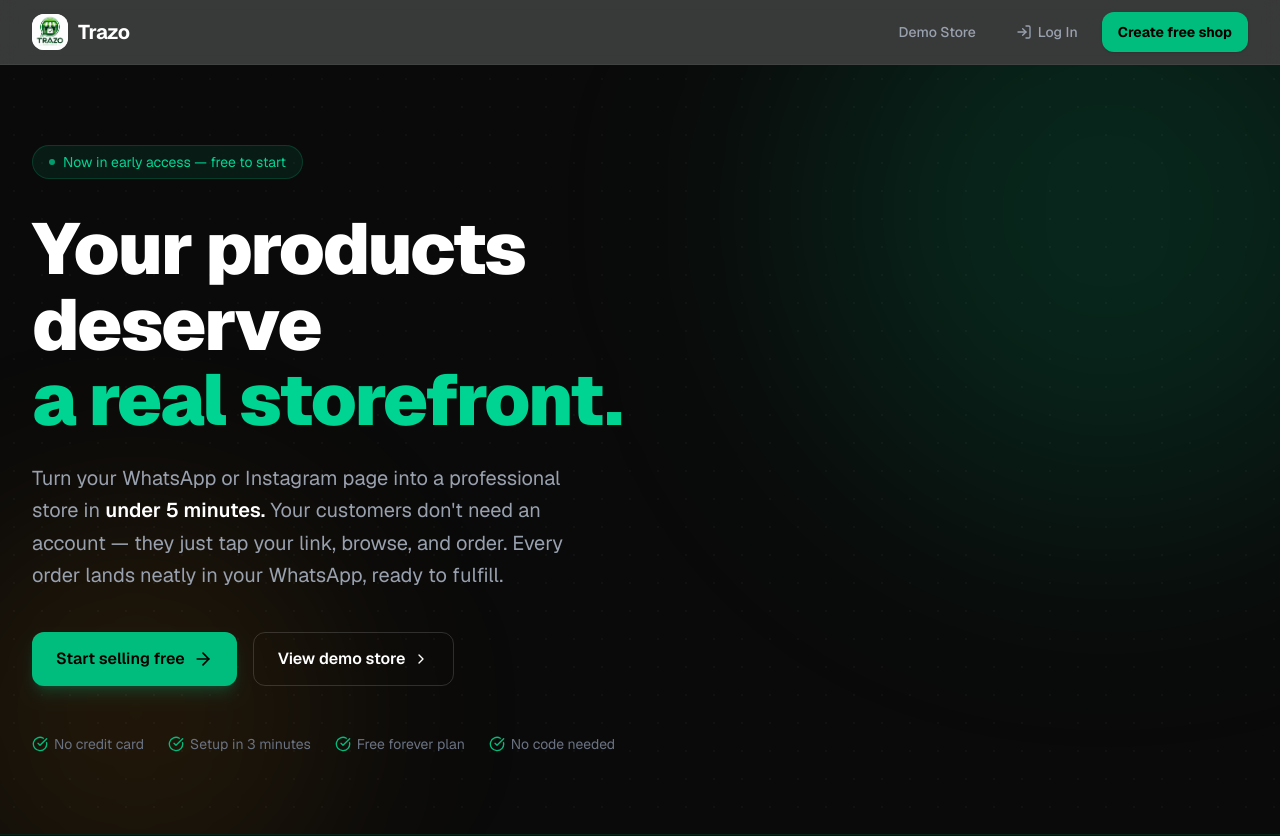
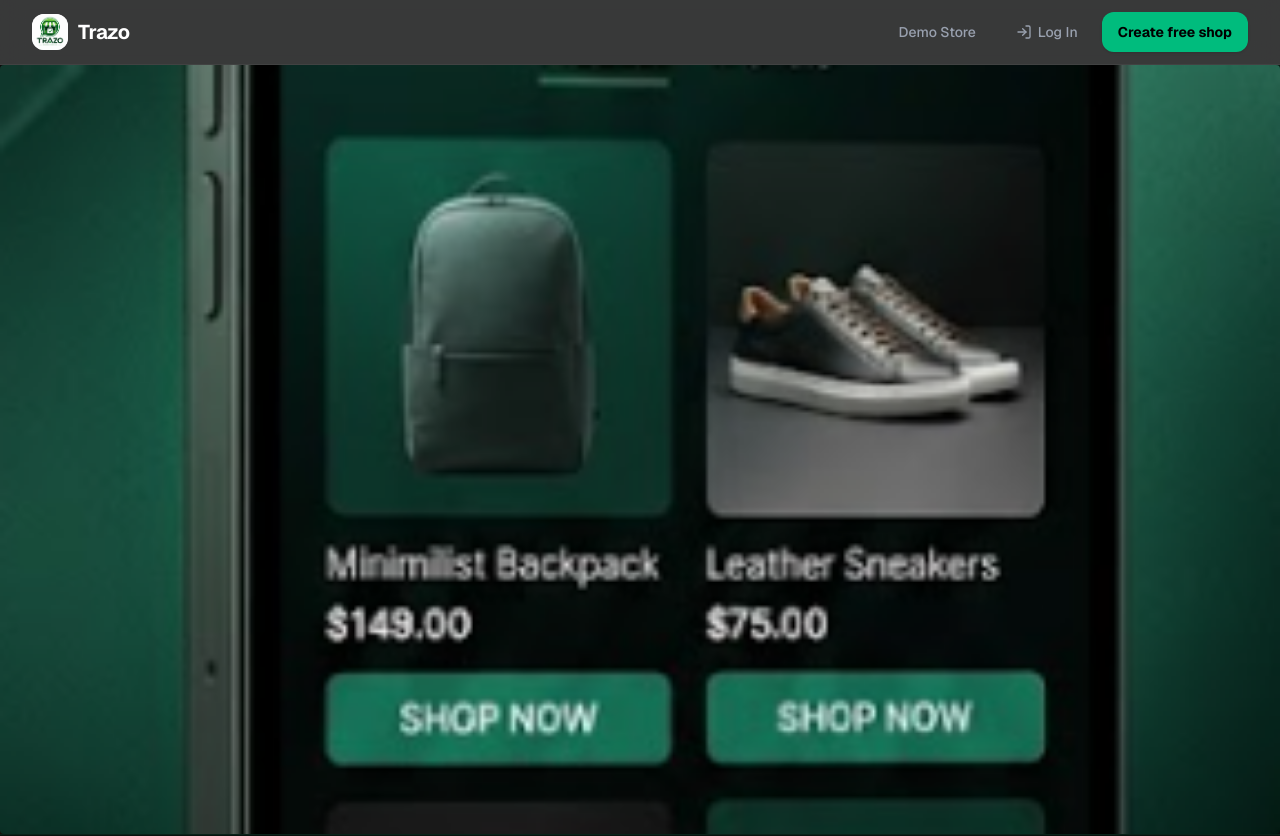
Before and after one commit to Reward-steve/trazo, a Next.js app: page / in a window 1280 px wide. Shown: the top 836 px of the page. Built offline with nearby package versions, Linux system fonts and the light colour scheme.

Commit message:
landingpage-image

```diff
--- a/app/page.tsx
+++ b/app/page.tsx
@@ -10,6 +10,8 @@ import PricingSection from "./components/landing/PricingSeciton";
 import Footer from "./components/landing/Footer";
 import TrustBadges from "./components/landing/TrustBadges";
 import FinalCTA from "./components/landing/Finalcta";
+import Image from "next/image";
+import banner_img from "../public/banner.png";
 
 export default function HomePage() {
   return (
@@ -30,7 +32,7 @@ export default function HomePage() {
           />
         </div>
 
-        <div className="relative max-w-7xl mx-auto px-4 sm:px-6 lg:px-8 py-20 w-full">
+        <div className="relative max-w-7xl mx-auto px-4 sm:px-6 lg:px-8 py-20 w-full flex justify-around items-center">
           <div className="max-w-3xl">
             <HeroBadge />
 
@@ -71,6 +73,12 @@ export default function HomePage() {
 
             <TrustBadges />
           </div>
+          <Image
+            src={banner_img}
+            alt={"trazo_logo"}
+            fill
+            className="object-cover rounded-sm"
+          />
         </div>
       </section>
 
```
Also changed, not shown: public/banner.png (added).
